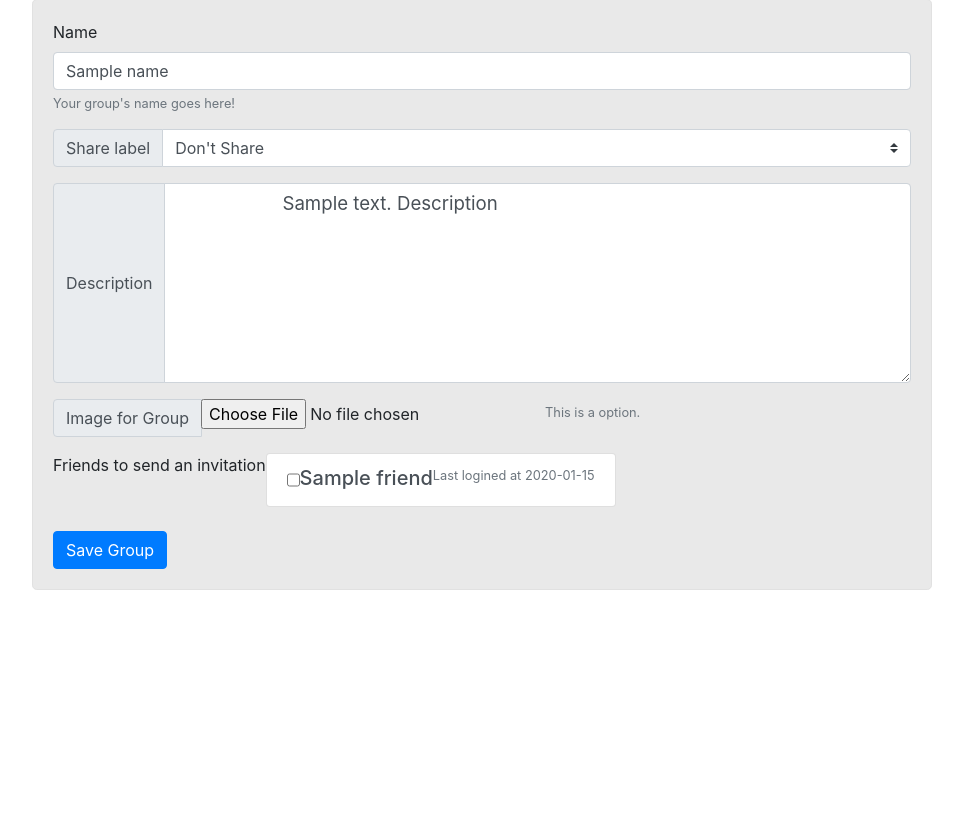
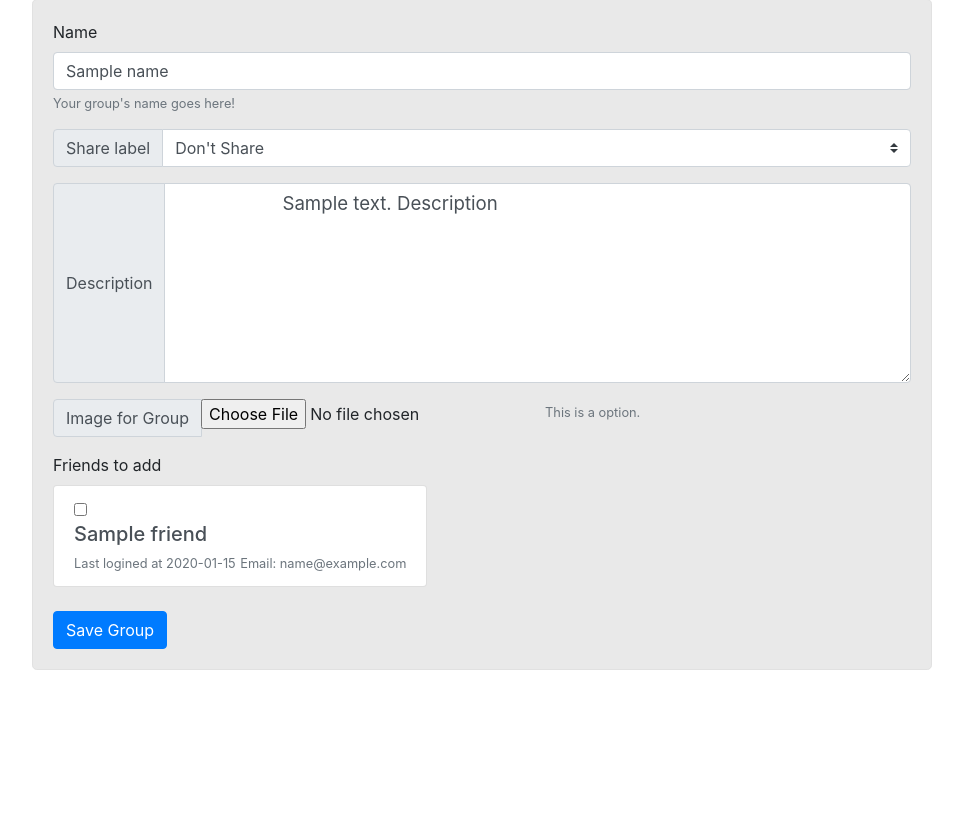
Before and after one commit to DESECTORCON/noteit, a Flask app: template templates/groups/create_group.html in a window 1280 px wide. Shown: the part 259-1086 px from the top of the page, without its empty margins (158-1121 px from the left). Run offline with Flask 2, Linux system fonts and the light colour scheme; the template is opened without the code that fills it: most values are stand-ins (such as "Sample title", 1, 10 or a date in 2020); some libraries are stand-ins or nearby versions.

Commit message:
Error fixs, group page fixes

```diff
--- a/models/group/group.py
+++ b/models/group/group.py
@@ -8,7 +8,7 @@ from models.group import constants as GroupConstants
 
 
 class Group(object):
-    def __init__(self, name, _id=None, members=[], description='', shared_notes=[], group_img_name='', shared=True):
+    def __init__(self, name, _id=None, members=[], description='', shared_notes=[], group_img_name='', shared="1"):
         self.name = name
         self._id = uuid.uuid4().hex if _id is None else _id
         self.members = members
@@ -40,7 +40,7 @@ class Group(object):
 
     @classmethod
     def get_all_shared_groups(cls):
-        return [cls(**elem) for elem in Database.find(GroupConstants.COLLECTION, {'shared': True})]
+        return [cls(**elem) for elem in Database.find(GroupConstants.COLLECTION, {'shared': "1"})]
 
     def save_to_mongo(self):
         Database.update(GroupConstants.COLLECTION, {"_id": self._id}, self.json())
--- a/templates/groups/create_group.html
+++ b/templates/groups/create_group.html
@@ -89,25 +89,25 @@ $(document).ready(function() {
             <small id="fileBlock" class="form-text text-muted">This is a option.</small>
 
         </div>
+        <label >Friends to add</label>
+        <div class="input-group mb-">
 
-        <div class="input-group mb-">
-            <label for="list">Friends to send an invitation</label>
 
-            <div class="list-group" id="list">
+            <div class="list-group">
                 {% for friend in all_firends %}
 
-                <label class="list-group-item list-group-item-action flex-column align-items-start">
-                    <div class="d-flex w-100 justify-content-between">
-                        {% if friend._id in members %}
-                            <input type="checkbox" value="{{ friend._id }}" name="friend" checked/>
+                <div class="list-group-item list-group-item-action flex-column align-items-start">
+                <div class=" justify-content-between">
+                    {% if members == friend._id %}
+                        <input type="checkbox" value="{{ friend._id }}" name="friend" checked>
                     {% else %}
                         <input type="checkbox" value="{{ friend._id }}" name="friend" />
                     {% endif %}
-
                     <h5 class="mb-1">{{ friend.nick_name }}</h5>
                     <small class="text-muted">Last logined at {{ friend.last_logined.strftime("%Y-%m-%d at %H:%M") }}</small>
+                    <small class="text-muted">Email: {{ friend.email }}</small>
                 </div>
-                </label>
+                </div>
 
                 {% endfor %}
             </div>
--- a/templates/groups/shared_groups.html
+++ b/templates/groups/shared_groups.html
@@ -32,10 +32,10 @@
     <a href="#" class="list-group-item list-group-item-action flex-column align-items-start card">
 
         <div class="d-flex w-100 justify-content-between">
-            <h4 class="mb-1"><i class="far fa-sticky-note"></i>
+            <h4 class="mb-1"><i class="fas fa-object-group"></i> {{ group.name }}
                 </h4>
 
-            <p class="list-group-item-text">Created date <strong></strong></p>
+            <p class="list-group-item-text">Created date {{ group.created_date.strftime("%Y-%m-%d at %H:%M") }}<strong></strong></p>
 
         </div>
         <p class="mb-1"><span class="badge badge-pill badge-secondary"></span></p>
```
Also changed, not shown: models/group/views.py (+23 -25 lines). Lines whose indentation alone changed are shown as unchanged.
